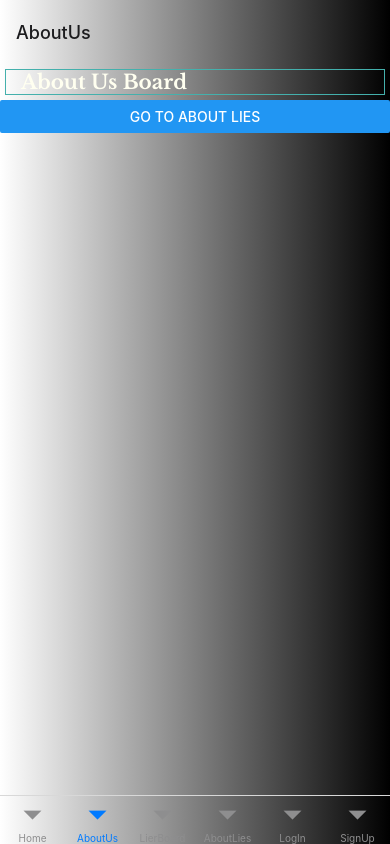
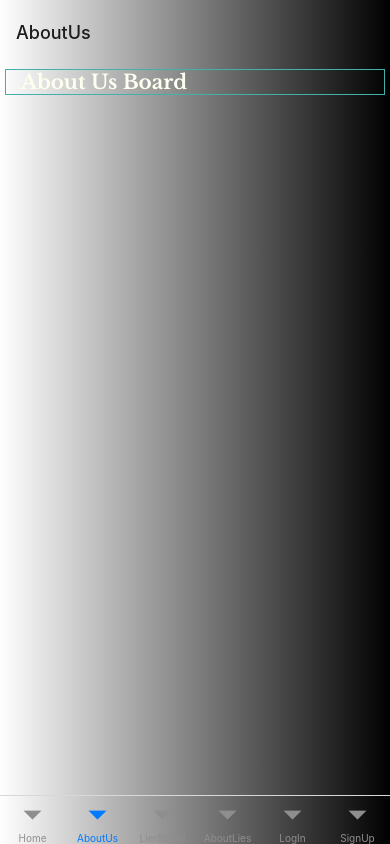
Before and after one commit to psteingh/LTRapp, a React Native app: screen /AboutUs in a window 390 px wide. Built offline with nearby package versions, Linux system fonts and the light colour scheme.

Commit message:
ltrapp0513935

```diff
--- a/boardaboutus/AboutUsBoard.js
+++ b/boardaboutus/AboutUsBoard.js
@@ -1,16 +1,13 @@
-import { View, Button, StyleSheet } from 'react-native';
+import { View, StyleSheet } from 'react-native';
 
 import LinGradScreen from '../constants/LinGradScreen';
 import TitleText from '../constants/TitleText';
 
-function AboutUsBoard({navigation}) {
+function AboutUsBoard() {
     return (
         <View style={styles.aboutUsBoardContainer}>
         <LinGradScreen />
         <TitleText>About Us Board</TitleText>
-        <Button
-            title="Go to About Lies"
-            onPress={() => navigation.navigate("AboutLies")} />
         </View>
     );
 }
```
